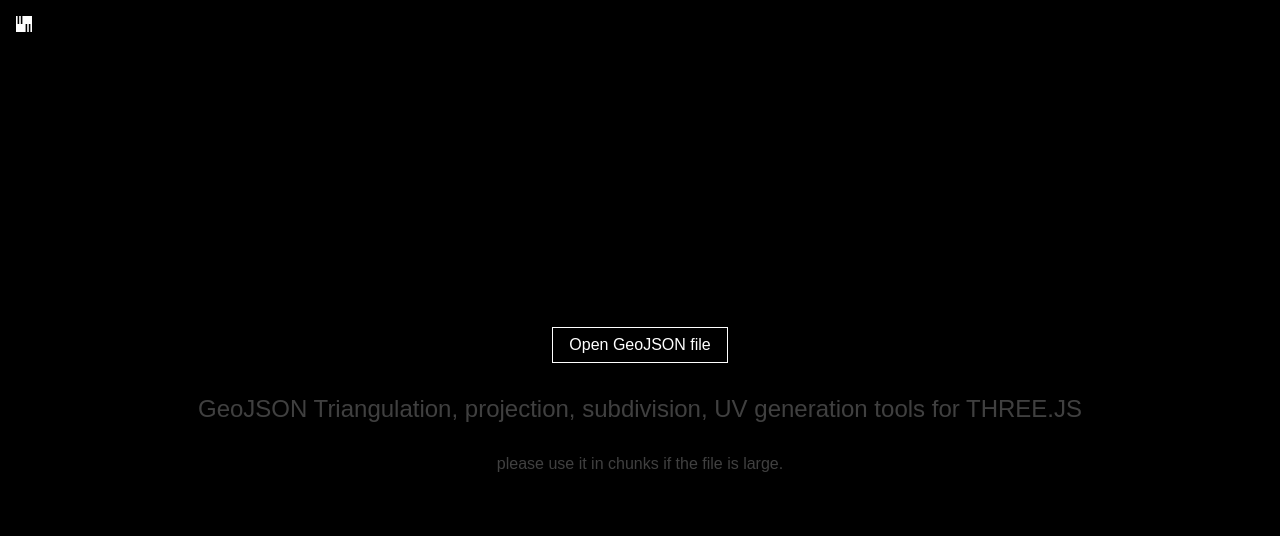
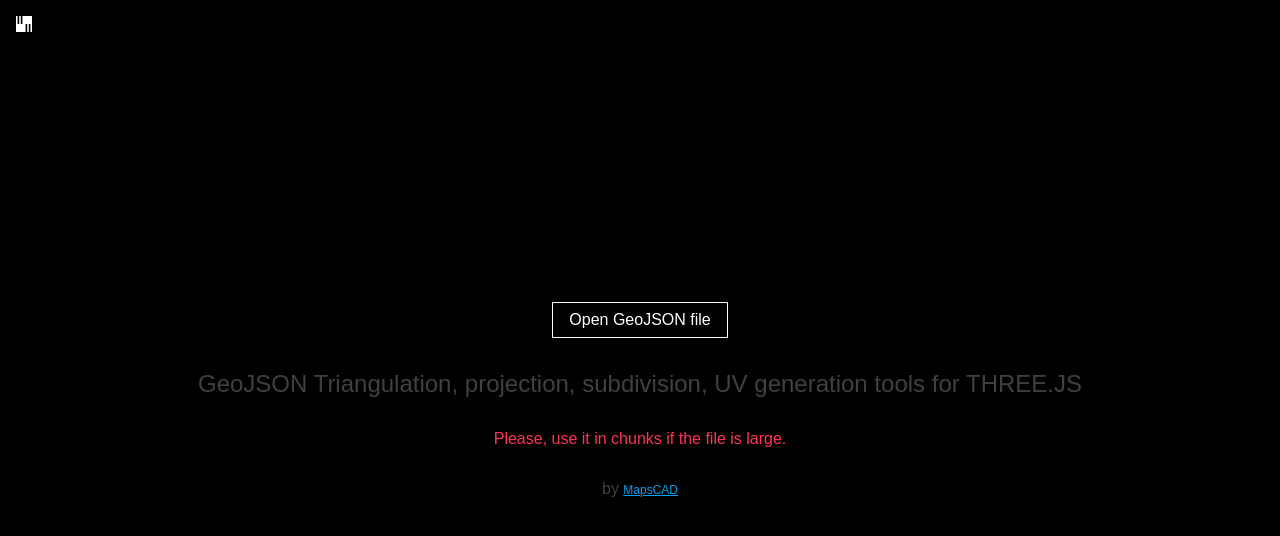
Before and after one commit to gpSWE/uvgen.app, a website built with Vite: page index.html in a window 1280 px wide. Built offline with nearby package versions, Linux system fonts and the light colour scheme.

Commit message:
Add attributes

```diff
--- a/index.html
+++ b/index.html
@@ -17,7 +17,8 @@
 		<main>
 			<button id="openFileButton">Open GeoJSON file</button>
 			<h1>GeoJSON Triangulation, projection, subdivision, UV generation tools for THREE.JS</h1>
-			<p>please use it in chunks if the file is large.</p>
+			<p class="note">Please, use it in chunks if the file is large.</p>
+			<p>by <a href="https://www.mapscad.com" target="_blank">MapsCAD</a></p>
 		</main>
 		<input type="file" id="fileInput">
 		<script type="module" src="/src/main.js"></script>
--- a/src/main.css
+++ b/src/main.css
@@ -108,3 +108,7 @@ canvas {
 	opacity: 0;
 	pointer-events: none;
 }
+
+.note {
+	color: #ff3355;
+}
```
